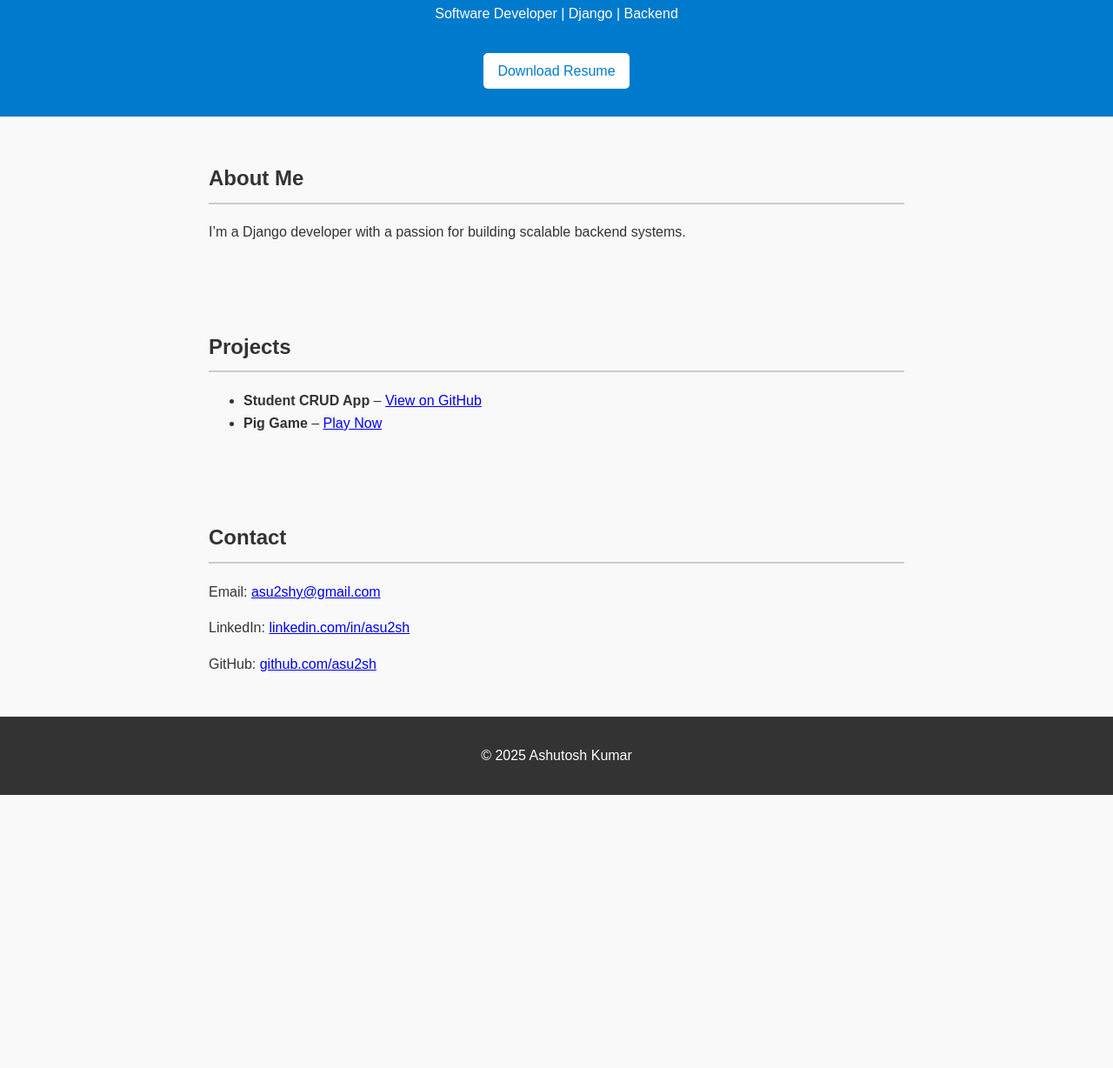
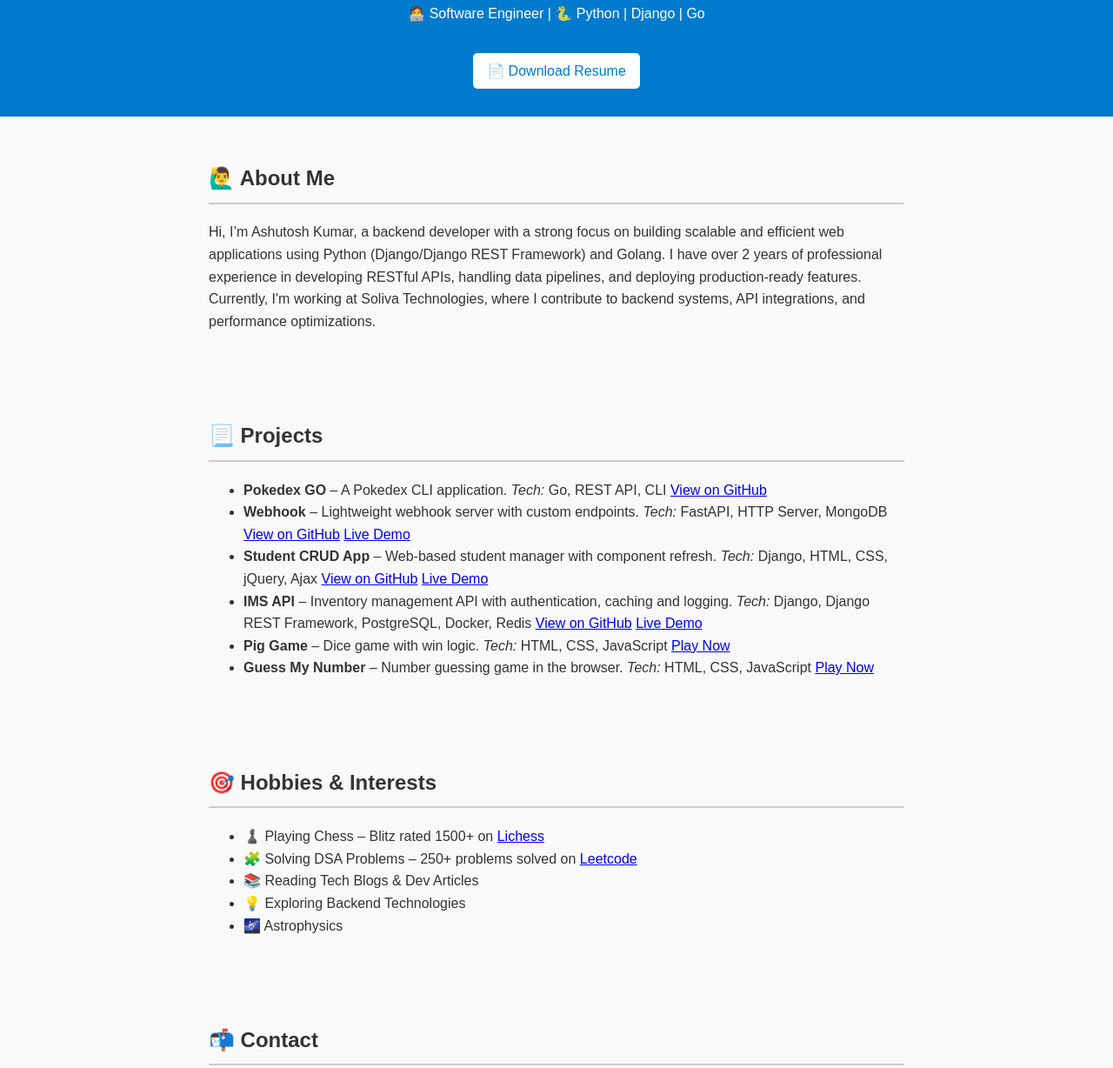
Before and after one commit to asu2sh/asu2sh.github.io, a plain HTML site: page index.html in a window 1280 px wide. Shown: the part 123-1351 px from the top of the page at 87% size. Before the commit the page ends 1037 px from the top, so only its background shows below. Drawn offline with Linux system fonts and the light colour scheme.

Commit message:
Update index.html

```diff
--- a/index.html
+++ b/index.html
@@ -9,25 +9,71 @@
 <body>
   <header>
     <h1>Ashutosh Kumar</h1>
-    <p>Software Developer | Django | Backend</p>
-    <a href="assets/resume.pdf" download class="btn">Download Resume</a>
+    <p>🧑‍💻 Software Engineer | 🐍 Python | Django | Go</p>
+    <a href="assets/Ashutosh_Kumar_Resume.pdf" download class="btn">📄 Download Resume</a>
   </header>
 
   <section id="about">
-    <h2>About Me</h2>
-    <p>I’m a Django developer with a passion for building scalable backend systems.</p>
+    <h2>🙋‍♂️ About Me</h2>
+    <p>
+      Hi, I’m Ashutosh Kumar, a backend developer with a strong focus on building scalable and efficient web applications using Python (Django/Django REST Framework) and Golang.
+      I have over 2 years of professional experience in developing RESTful APIs, handling data pipelines, and deploying production-ready features.
+      Currently, I'm working at Soliva Technologies, where I contribute to backend systems, API integrations, and performance optimizations.
+    </p>
   </section>
 
   <section id="projects">
-    <h2>Projects</h2>
+    <h2>📃 Projects</h2>
     <ul>
-      <li><strong>Student CRUD App</strong> – <a href="https://github.com/asu2sh/student_crud" target="_blank">View on GitHub</a></li>
-      <li><strong>Pig Game</strong> – <a href="https://asu2sh.github.io/dev/Projects/pig-game/" target="_blank">Play Now</a></li>
+      <li>
+        <strong>Pokedex GO</strong> – A Pokedex CLI application.
+        <em>Tech:</em> Go, REST API, CLI
+        <a href="https://github.com/asu2sh/pokedex-go" target="_blank">View on GitHub</a>
+      </li>
+      <li>
+        <strong>Webhook</strong> – Lightweight webhook server with custom endpoints.
+        <em>Tech:</em> FastAPI, HTTP Server, MongoDB
+        <a href="https://github.com/asu2sh/webhook-repo" target="_blank">View on GitHub</a>
+        <a href="https://webhook-repo-bo1k.onrender.com/" target="_blank">Live Demo</a>
+      </li>
+      <li>
+        <strong>Student CRUD App</strong> – Web-based student manager with component refresh.
+        <em>Tech:</em> Django, HTML, CSS, jQuery, Ajax
+        <a href="https://github.com/asu2sh/student_crud" target="_blank">View on GitHub</a>
+        <a href="https://asu2sh.pythonanywhere.com/" target="_blank">Live Demo</a>
+      </li>
+      <li>
+        <strong>IMS API</strong> – Inventory management API with authentication, caching and logging.
+        <em>Tech:</em> Django, Django REST Framework, PostgreSQL, Docker, Redis
+        <a href="https://github.com/asu2sh/ims-api" target="_blank">View on GitHub</a>
+        <a href="https://ims-api-gddw.onrender.com/" target="_blank">Live Demo</a>
+      </li>
+      <li>
+        <strong>Pig Game</strong> – Dice game with win logic.
+        <em>Tech:</em> HTML, CSS, JavaScript
+        <a href="https://asu2sh.github.io/dev/Projects/pig-game/" target="_blank">Play Now</a>
+      </li>
+      <li>
+        <strong>Guess My Number</strong> – Number guessing game in the browser.
+        <em>Tech:</em> HTML, CSS, JavaScript
+        <a href="https://asu2sh.github.io/dev/Projects/guess-my-number/" target="_blank">Play Now</a>
+      </li>
+    </ul>
+  </section>
+
+  <section id="hobbies">
+    <h2>🎯 Hobbies & Interests</h2>
+    <ul>
+      <li>♟️ Playing Chess – Blitz rated 1500+ on <a href="https://lichess.org/@/asu2sh/perf/blitz" target="_blank">Lichess</a>
+      <li>🧩 Solving DSA Problems – 250+ problems solved on <a href="https://leetcode.com/asu2sh" target="_blank">Leetcode</a>
+      <li>📚 Reading Tech Blogs & Dev Articles</li>
+      <li>💡 Exploring Backend Technologies</li>
+      <li>🌌 Astrophysics</li>
     </ul>
   </section>
 
   <section id="contact">
-    <h2>Contact</h2>
+    <h2>📬 Contact</h2>
     <p>Email: <a href="mailto:asu2shy@gmail.com">asu2shy@gmail.com</a></p>
     <p>LinkedIn: <a href="https://linkedin.com/in/asu2sh" target="_blank">linkedin.com/in/asu2sh</a></p>
     <p>GitHub: <a href="https://github.com/asu2sh" target="_blank">github.com/asu2sh</a></p>
```
